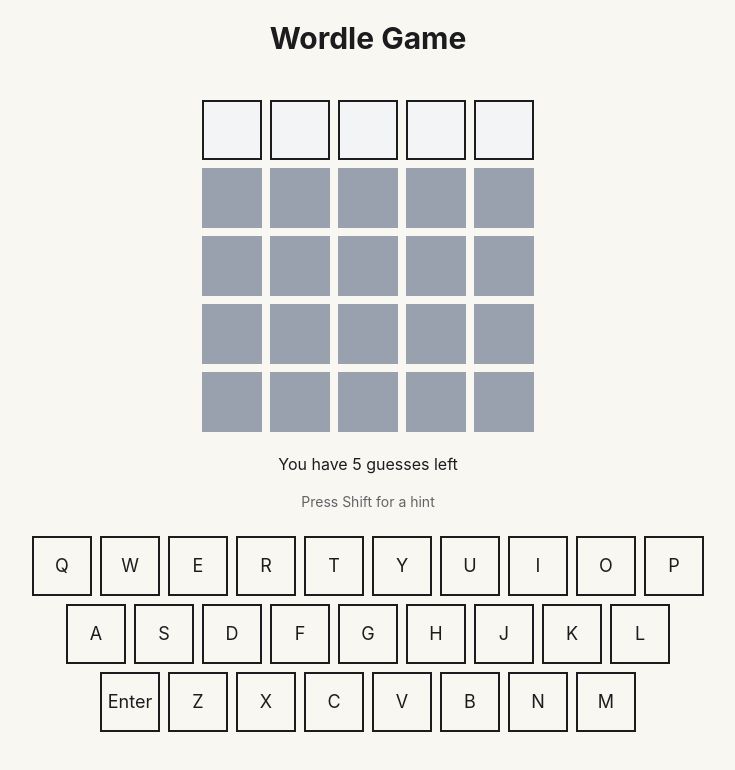
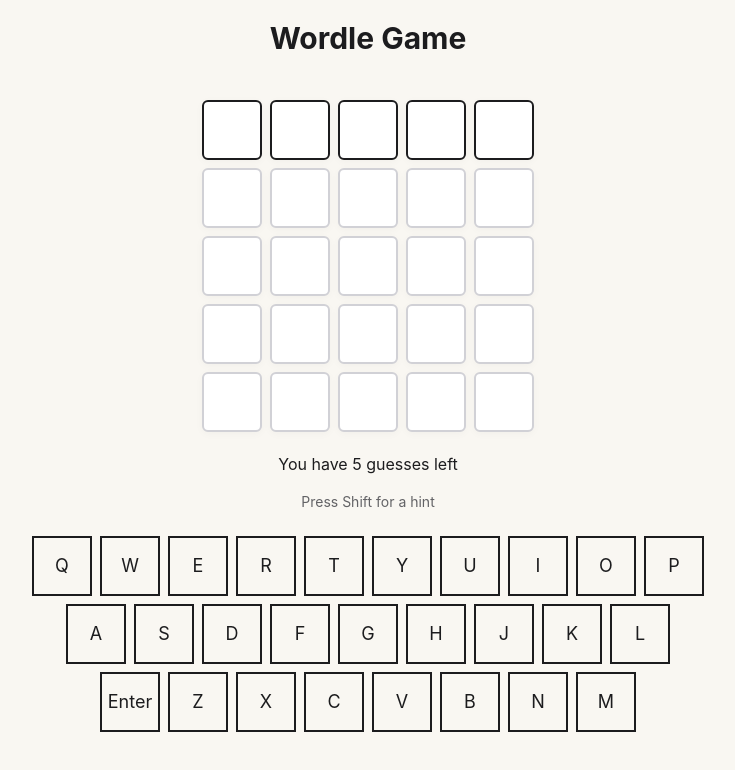
Before and after one commit to CesarSG/WordleGame, a React (Vite) app: page / in a window 1280 px wide. Shown: the top 770 px of the page, without its empty margins (272-1007 px from the left). Built offline with nearby package versions, Linux system fonts and the light colour scheme.

Commit message:
feat: refactor cell styling for improved visual feedback in game board

```diff
--- a/src/components/Board.tsx
+++ b/src/components/Board.tsx
@@ -11,13 +11,9 @@ interface BoardProps {
 export default function Board({ currentGuess, historyGuess, MAX_WORDS, WORD_LENGTH, status }: BoardProps) {
 
     const getCellStyle = (letterStatus: LetterResult['status']) => {
-        if(letterStatus === "correct"){
-            return "bg-green-100 border-green-100"
-        } else if(letterStatus === "present"){
-            return "bg-yellow-100 border-yellow-100"
-        } else {
-            return "bg-gray-100 border-gray-100"
-        }
+        if (letterStatus === "correct") return "tile-correct"
+        if (letterStatus === "present") return "tile-present"
+        return "tile-absent"
     }
 
     return (
@@ -32,7 +28,7 @@ export default function Board({ currentGuess, historyGuess, MAX_WORDS, WORD_LENG
                                     const isActiveRow = x === historyGuess.length && status === 'playing';
                                     const isPastRow = x < historyGuess.length;
                                     return(
-                                        <div key={y} className={`w-15 h-15 mt-2 border-2 flex text-lg items-center justify-center ${isPastRow ? getCellStyle(historyGuess[x][y].status) : ''} ${isActiveRow ? 'bg-gray-100' : !isPastRow ? 'bg-gray-400 border-gray-400' : ''}`}>
+                                        <div key={y} className={`tile w-15 h-15 mt-2 border-2 font-semibold rounded-md flex text-lg items-center justify-center ${isPastRow ? getCellStyle(historyGuess[x][y].status) : ''} ${isActiveRow ? 'tile-active' : ''}`}>
                                             { isPastRow ? historyGuess[x][y].letter : isActiveRow ? currentGuess[y] : '' }
                                         </div>
                                     )
```
